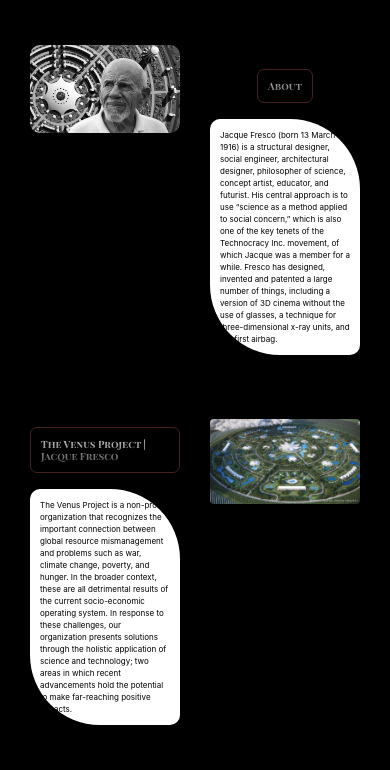
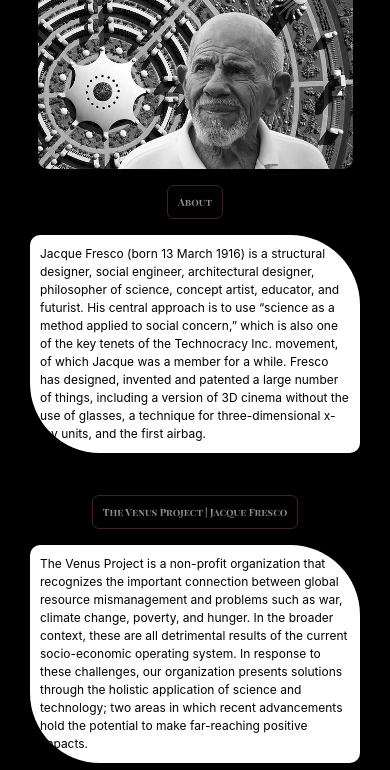
Before and after one commit to faustaciku/faustaciku.github.io-tribute-page, a plain HTML site: page index.html in a window 390 px wide. Shown: the part 135-905 px from the top of the page. Drawn offline with nearby package versions, Linux system fonts and the light colour scheme.

Commit message:
Improved responsiveness

```diff
--- a/index.html
+++ b/index.html
@@ -45,17 +45,16 @@
         <h3>American futurist and self-described social engineer.</h3>
       </header>
 
-      <div class="row mt-5">
+      <div class="row mt-4">
         <div class="col">
           <img
             src="images\fresco-main.jpg"
             alt="Jacque Fresco"
             id="main-image"
-            width="700"
-            class="img-fluid"
+            width="600"
           />
         </div>
-        <div class="col mt-4">
+        <div class="col mt-3">
           <h4>About</h4>
           <p class="about-section mt-3">
             Jacque Fresco (born 13 March 1916) is a structural designer, social
@@ -71,8 +70,8 @@
         </div>
       </div>
       <div class="row mt-5">
-        <div class="col mt-4">
-          <h4>The Venus Project | Jacque Fresco</h4>
+        <div class="col-lg mt-4">
+          <h4 class="venus">The Venus Project | Jacque Fresco</h4>
           <p class="about-section mt-3">
             The Venus Project is a non-profit organization that recognizes the
             important connection between global resource mismanagement and
@@ -84,8 +83,13 @@
             hold the potential to make far-reaching positive impacts.
           </p>
         </div>
-        <div class="col mt-3">
-          <img src="images\venus.jpeg" width="700" class="rounded img-fluid" />
+        <div class="col-lg mt-5">
+          <img
+            src="images\venus.jpeg"
+            width="600"
+            class="rounded"
+            id="venus-image"
+          />
         </div>
       </div>
       <div class="qoutes mt-5">
@@ -129,6 +133,7 @@
           slaves. <i class="fa-solid fa-quote-right"></i>
         </div>
       </div>
+      <div class="books">
         <h4 class="mt-5 d-block mx-auto">Books:</h4>
         <ul>
           <li>Looking Forward | 1969</li>
@@ -139,14 +144,16 @@
           </li>
           <li>Designing the Future | 2007</li>
           <li>
-          Transforming the Global Biosphere: Twelve Futuristic Strategies | 2009
+            Transforming the Global Biosphere: Twelve Futuristic Strategies |
+            2009
           </li>
         </ul>
+      </div>
       <img
         src="images/cover.jpg"
         id="qoute-image"
         width="1000"
-        class="img-fluid mt-3 mb-4"
+        class="img-fluid mt-4 mb-4"
       />
       <footer>
         <h4 class="centered mb-3">More about Jacque Fresco:</h4>
--- a/styles.css
+++ b/styles.css
@@ -1,7 +1,7 @@
 body {
   background-color: black;
-  margin-left: 90px;
-  margin-right: 90px;
+  margin-left: 130px;
+  margin-right: 130px;
 }
 #date {
   text-align: right;
@@ -48,14 +48,13 @@ p {
 }
 
 .about-section {
-  font-size: 14px;
+  font-size: 12px;
   width: 80%;
   background: white;
   color: black;
-  padding: 40px;
+  padding: 20px;
   border-radius: 10px 70px;
 }
-
 #main-image,
 #qoute-image,
 .qoute {
@@ -96,37 +95,33 @@ ul {
 h4,
 .qoute,
 .qoutes,
-#main-image {
+#main-image,
+#venus-image {
   display: block;
   margin: 0 auto;
 }
 a {
   color: #eee;
 }
-.container {
-  max-width: 100% !important;
-}
-@media (max-width: 1068px) {
+
+@media (max-width: 768px) {
   * {
     margin: 0 auto !important;
   }
 
-  .container {
-    margin: 0 !important;
-  }
   h1 {
     font-size: 30px;
   }
   h2,
   h3,
   .qoute-topic {
-    font-size: 20px;
+    font-size: 15px;
   }
   h4 {
     font-size: 10px;
   }
   p {
-    font-size: 8px !important;
+    font-size: 12px !important;
     padding: 10px !important;
     width: 100% !important;
     display: block !important;
@@ -138,4 +133,14 @@ a {
   ul {
     font-size: 12px;
   }
+  #main-image,
+  #venus-image {
+    max-width: 315px;
+  }
+  #venus-image {
+    display: block !important;
+  }
+  .venus {
+    margin-top: -30px !important;
+  }
 }
```
Lines whose indentation alone changed are shown as unchanged.
